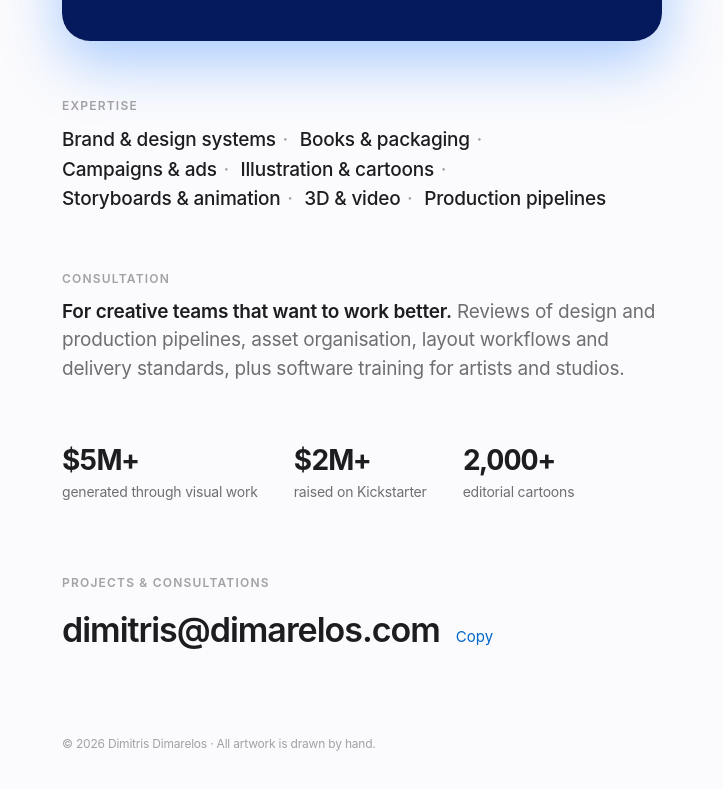
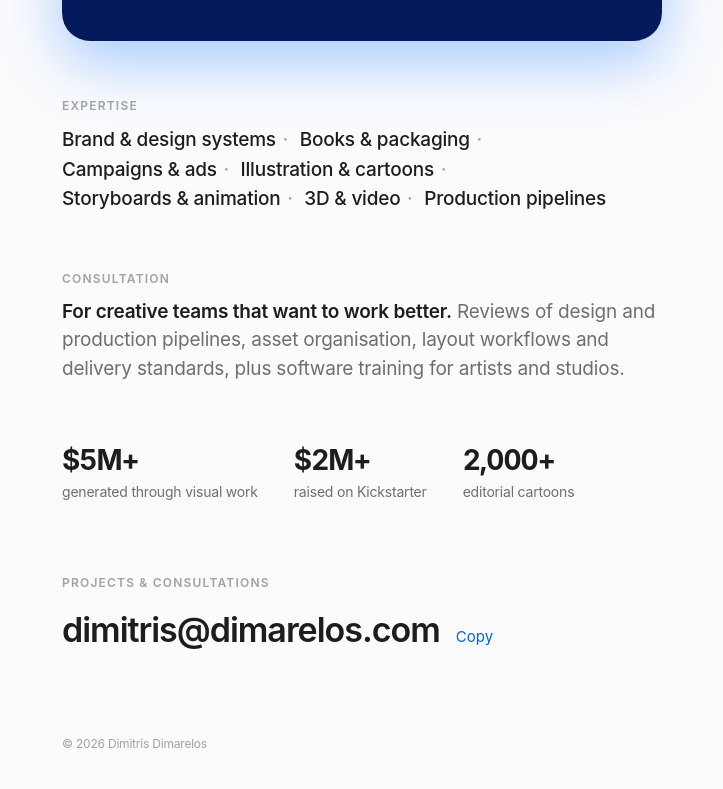
Before and after one commit to dimarelos/dimarelos.com, a plain HTML site: page index.html in a window 1280 px wide. Shown: the part 1772-2561 px from the top of the page, without its empty margins (278-1001 px from the left). Drawn offline with Linux system fonts and the light colour scheme.

Commit message:
Footer: remove hand-drawn line
Co-Authored-By: Claude Opus 5.5 <noreply@anthropic.com>
Claude-Session: https://claude.ai/code/session_012TR2yeVbiTP5srFx72CPqh

```diff
--- a/index.html
+++ b/index.html
@@ -144,7 +144,7 @@ footer{max-width:600px;margin:clamp(56px,10vh,110px) auto 0;font-size:12px;color
   </section>
 </main>
 
-<footer>© 2026 Dimitris Dimarelos · All artwork is drawn by hand.</footer>
+<footer>© 2026 Dimitris Dimarelos</footer>
 
 <script>
 (function(){
```
